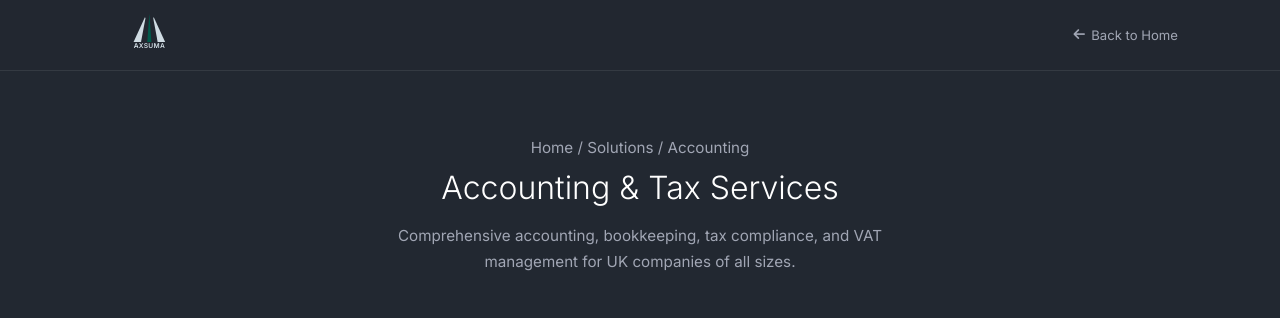
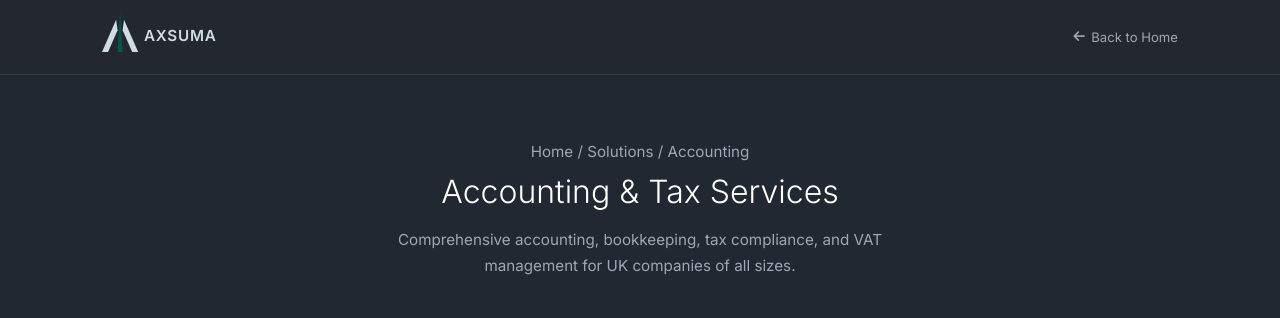
Before and after one commit to giacomoprevitali22/axsuma-website, a plain HTML site: page accounting.html in a window 1280 px wide. Shown: the top 318 px of the page. Drawn offline with Linux system fonts and the light colour scheme.

Commit message:
New Logo

```diff
--- a/accounting.html
+++ b/accounting.html
@@ -27,8 +27,8 @@
     /* NAV */
     .nav{background:rgba(34,40,49,.95);padding:.8rem 0;border-bottom:1px solid var(--border)}
     .nav .container{display:flex;align-items:center;justify-content:space-between;max-width:1140px}
-    .nav-logo{height:36px}
-    .nav-logo .bl{fill:var(--frost)}.nav-logo .bc{fill:var(--summit)}.nav-logo .lt{fill:var(--frost)}
+    .nav-logo{height:40px}
+
     .nav-back{font-size:.82rem;color:var(--text-mid);display:flex;align-items:center;gap:.4rem}
     .nav-back:hover{color:var(--white)}
 
@@ -92,11 +92,11 @@
 <nav class="nav">
   <div class="container">
     <a href="index.html">
-      <svg class="nav-logo" viewBox="0 0 717 260" xmlns="http://www.w3.org/2000/svg">
-        <path class="bl" d="M 310 30 L 228 210 L 282 210 L 314 36 Z"/>
-        <path class="bl" d="M 374 30 L 456 210 L 402 210 L 370 36 Z"/>
-        <path class="bc" d="M 342 2 L 327 210 L 357 210 Z"/>
-        <text class="lt" x="342" y="250" text-anchor="middle" font-family="Inter,sans-serif" font-weight="600" font-size="48" letter-spacing="2">AXSUMA</text>
+      <svg class="nav-logo" viewBox="0 0 680 210" xmlns="http://www.w3.org/2000/svg">
+        <polygon points="31.77,204.72 0,204.67 74.22,35.59 81.8,90.94" fill="#D0DCE3"/>
+        <polygon points="158.57,204.98 108.35,90.9 115.66,35.67 190.15,204.75" fill="#D0DCE3"/>
+        <path d="M81.83,204.9l4.45-69.63,7.83-126.13c.22-3.51.5-6.12,1.24-9.14l.9,12.84,11.89,191.9-26.3.16Z" fill="#00594a"/>
+        <text x="220" y="148" font-family="Inter,sans-serif" font-weight="600" font-size="80" letter-spacing="4" fill="#D0DCE3">AXSUMA</text>
       </svg>
     </a>
     <a href="index.html" class="nav-back"><i class="fas fa-arrow-left"></i> Back to Home</a>
```
Also changed, not shown: company-formations.html (+7 -7 lines), governance.html (+7 -7 lines), id-verification.html (+7 -7 lines), ma-transactions.html (+7 -7 lines), overseas-entities.html (+7 -7 lines), process-agent.html (+7 -7 lines), axsuma-videocall-bg-4k.png (added).
